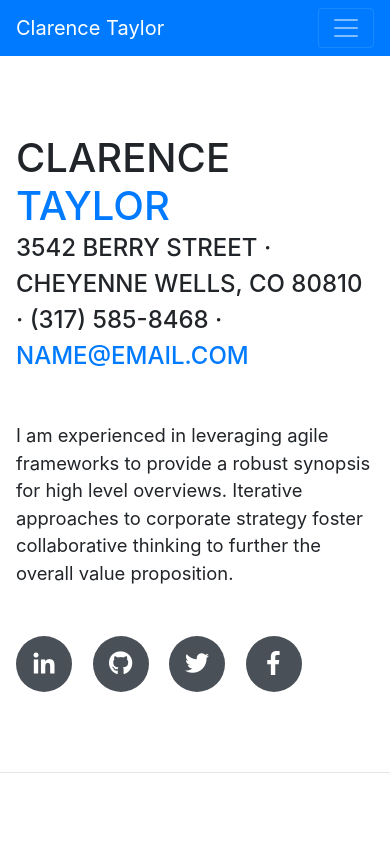
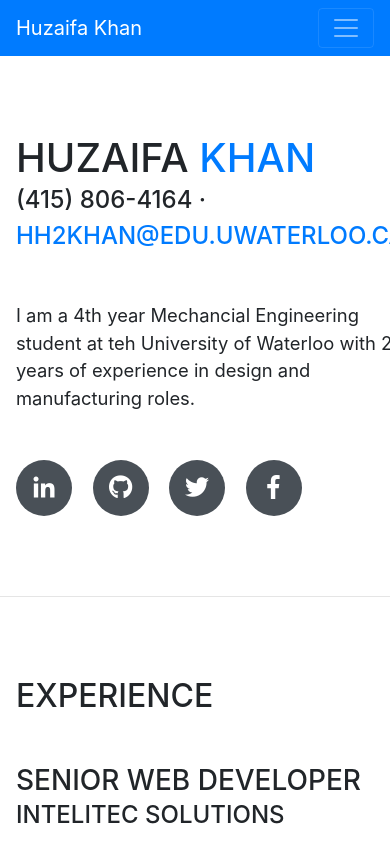
Before and after one commit to hh2khan/huzaifakhan.github.io, a website with bundled scripts: page index.html in a window 390 px wide. Shown: the top 844 px of the page. Built offline with nearby package versions, Linux system fonts and the light colour scheme; a web font is replaced by a local one.

Commit message:
Add files via upload

```diff
--- a/index.html
+++ b/index.html
@@ -8,7 +8,7 @@
     <meta name="description" content="">
     <meta name="author" content="">
 
-    <title>Resume - Start Bootstrap Theme</title>
+    <title>Huzaifa Khan</title>
 
     <!-- Bootstrap core CSS -->
     <link href="vendor/bootstrap/css/bootstrap.min.css" rel="stylesheet">
@@ -27,9 +27,9 @@
 
     <nav class="navbar navbar-expand-lg navbar-dark bg-primary fixed-top" id="sideNav">
       <a class="navbar-brand js-scroll-trigger" href="#page-top">
-        <span class="d-block d-lg-none">Clarence Taylor</span>
+        <span class="d-block d-lg-none">Huzaifa Khan</span>
         <span class="d-none d-lg-block">
-          <img class="img-fluid img-profile rounded-circle mx-auto mb-2" src="img/profile.jpg" alt="">
+          <img class="img-fluid img-profile rounded-circle mx-auto mb-2" src="img/profile1.jpg" alt="">
         </span>
       </a>
       <button class="navbar-toggler" type="button" data-toggle="collapse" data-target="#navbarSupportedContent" aria-controls="navbarSupportedContent" aria-expanded="false" aria-label="Toggle navigation">
@@ -63,13 +63,13 @@
 
       <section class="resume-section p-3 p-lg-5 d-flex d-column" id="about">
         <div class="my-auto">
-          <h1 class="mb-0">Clarence
-            <span class="text-primary">Taylor</span>
+          <h1 class="mb-0">Huzaifa
+            <span class="text-primary">Khan</span>
           </h1>
-          <div class="subheading mb-5">3542 Berry Street · Cheyenne Wells, CO 80810 · (317) 585-8468 ·
-            <a href="mailto:name@email.com">name@email.com</a>
+          <div class="subheading mb-5">(415) 806-4164 ·
+            <a href="mailto:name@email.com">hh2khan@edu.uwaterloo.ca</a>
           </div>
-          <p class="lead mb-5">I am experienced in leveraging agile frameworks to provide a robust synopsis for high level overviews. Iterative approaches to corporate strategy foster collaborative thinking to further the overall value proposition.</p>
+          <p class="lead mb-5">I am a 4th year Mechancial Engineering student at teh University of Waterloo with 2+ years of experience in design and manufacturing roles.</p>
           <div class="social-icons">
             <a href="#">
               <i class="fab fa-linkedin-in"></i>
```
